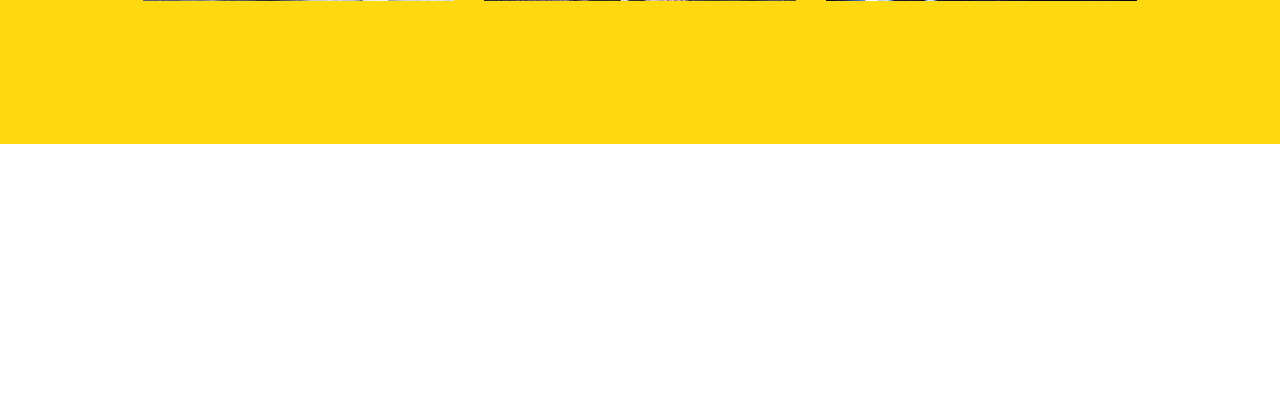
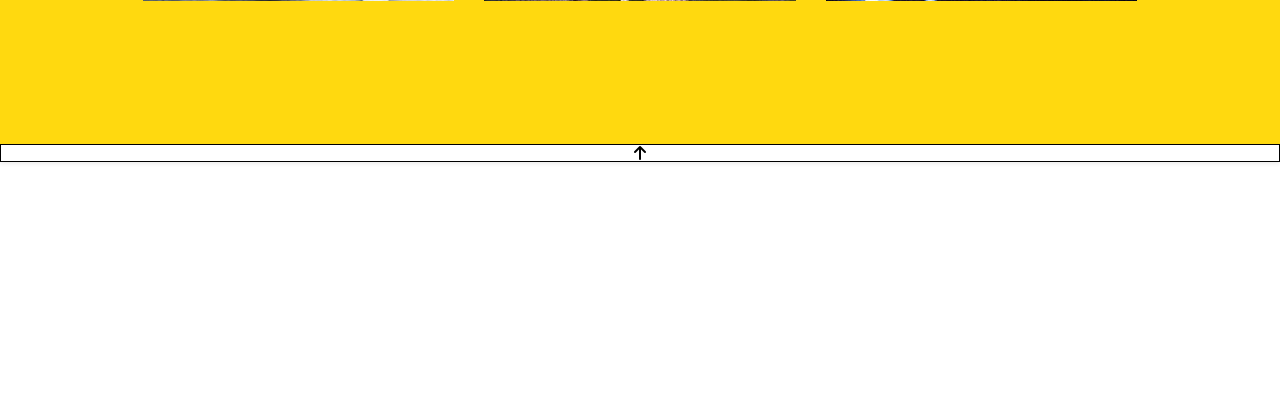
Before and after one commit to Code-Institute-Submissions/The-Fitness-Lab, a Django app: page / in a window 1280 px wide. Shown: the part 1903-2305 px from the top of the page. Run offline with Django 3.2, Linux system fonts and the light colour scheme; some libraries are stand-ins or nearby versions.

Commit message:
Added scroll to top button in base html

```diff
--- a/templates/base.html
+++ b/templates/base.html
@@ -67,6 +67,11 @@
         {% block content %}
 
         {% endblock %}
+        <div class="top-button shadow-sm rounded-0 border border-black">
+            <a class="go-top d-flex h-100">
+                <i class="fas fa-arrow-up text-black mx-auto my-auto"></i>
+            </a>
+        </div>
     </div>
 
     {% include 'components/footer.html' %}
```
